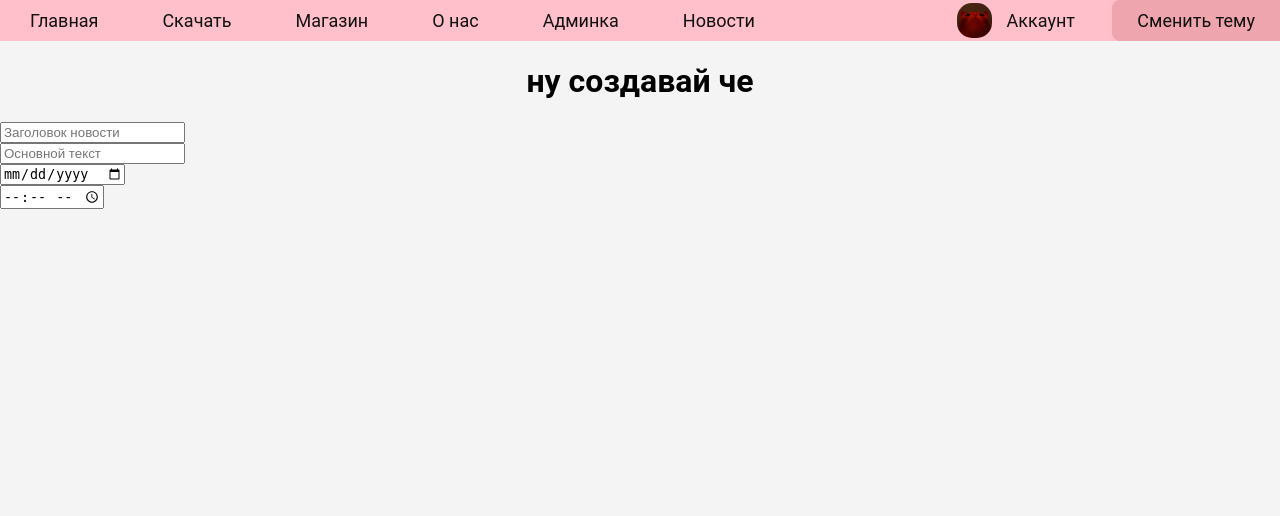
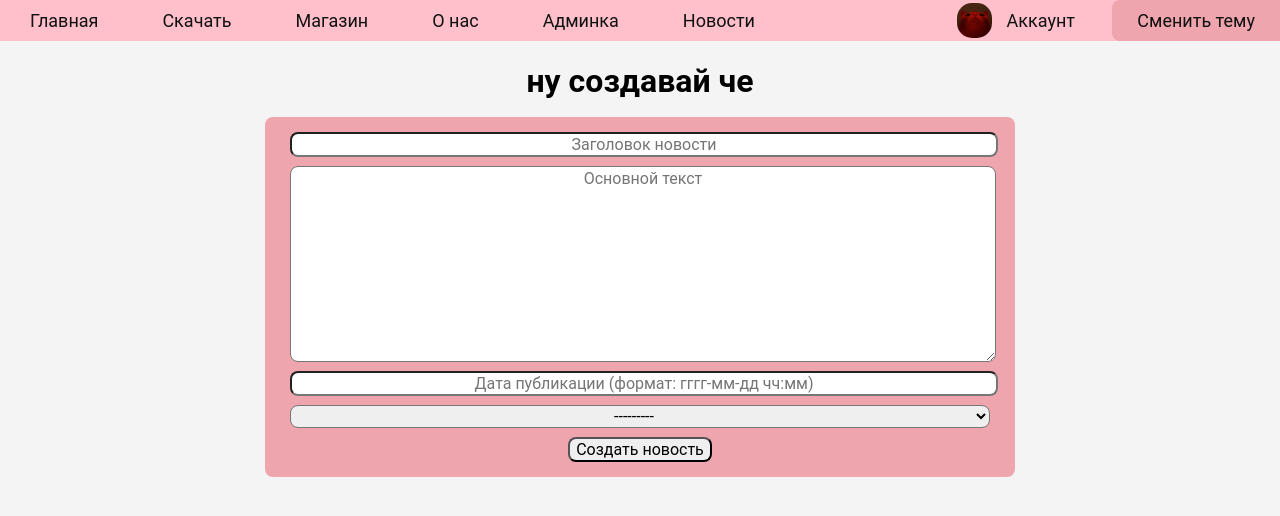
Before and after one commit to K1R1EIIIKA/Django-AstrumSite, a Django app: page /news/create in a window 1280 px wide. Shown: the top 516 px of the page. Run offline with Django 4.2, Linux system fonts and the light colour scheme; data comes from the database, SQL or seed files in the repository; both versions use the stored data as it was after the commit.

Commit message:
v0.7 added news creation!!!!!!!!!!!!!!!!!!!!!!! (pizdec)

```diff
--- a/AstrumMine/settings.py
+++ b/AstrumMine/settings.py
@@ -25,7 +25,7 @@ SECRET_KEY = 'django-insecure-e9@6@p4jqref_jd5l=yx2z47sg9(pf0_$=ybi)@+tmi&i_-rdd
 # SECURITY WARNING: don't run with debug turned on in production!
 DEBUG = True
 
-ALLOWED_HOSTS = []
+ALLOWED_HOSTS = ['*']
 
 
 # Application definition
--- /dev/null
+++ b/main/forms.py
@@ -0,0 +1,26 @@
+from .models import News
+from django.forms import ModelForm, TextInput, DateTimeInput, Textarea, Select, DateTimeField
+
+
+class NewsForm(ModelForm):
+    class Meta:
+        model = News
+        fields = ['header', 'body', 'date', 'author']
+
+        widgets = {
+            'header': TextInput(attrs={
+                'class': 'form-control',
+                'placeholder': 'Заголовок новости'
+            }),
+            'body': Textarea(attrs={
+                'class': 'form-control',
+                'placeholder': 'Основной текст'
+            }),
+            'date': DateTimeInput(attrs={
+                'class': 'form-control',
+                'placeholder': 'Дата публикации (формат: гггг-мм-дд чч:мм)'
+            }),
+            'author': Select(attrs={
+                'class': 'form-control'
+            })
+        }
--- a/main/static/main/css/darkTheme.css
+++ b/main/static/main/css/darkTheme.css
@@ -72,3 +72,7 @@ nav a {
 .news a {
     color: #f4f4f4;
 }
+
+.form {
+    background: #866064;
+}
--- a/main/static/main/css/global.css
+++ b/main/static/main/css/global.css
@@ -130,3 +130,28 @@ nav li {
     margin: 5px;
     padding: 5px;
 }
+
+.form-control {
+    float: none;
+    text-align: center;
+    margin: -5px auto;
+    width: 700px;
+    display: block;
+    border-radius: 8px;
+    font: 16px "Roboto", sans-serif;
+}
+
+.form {
+    padding: 20px 25px;
+    display: block;
+    margin: -5px auto;
+    border-radius: 8px;
+    width: 700px;
+}
+
+.btn-create {
+    margin: -5px auto;
+    display: block;
+    border-radius: 8px;
+    font: 16px "Roboto", sans-serif;
+}
--- a/main/static/main/css/lightTheme.css
+++ b/main/static/main/css/lightTheme.css
@@ -66,3 +66,7 @@ body, html {
 .news a {
     color: #111111;
 }
+
+.form {
+    background: #EEA5AD;
+}
--- a/main/templates/main/layout.html
+++ b/main/templates/main/layout.html
@@ -25,8 +25,8 @@
             <p style="padding: 0 0 0 15px">Аккаунт</p>
         </div>
     </a>
+
     <ul class="navbar">
-
         <a class="nav-link" href="/">Главная</a>
         <a class="nav-link" href="/download">Скачать</a>
         <a class="nav-link" href="/shop">Магазин</a>
--- a/main/templates/main/news/create.html
+++ b/main/templates/main/news/create.html
@@ -9,11 +9,16 @@
 {% block content %}
     <h1 class="text">ну создавай че</h1>
     <form method="post">
-        <label>
-            <input type="text" placeholder="Заголовок новости" class="form-control"><br>
-            <input type="text" placeholder="Основной текст" class="form-control"><br>
-            <input type="date" class="form-control"><br>
-            <input type="time" class="form-control"><br>
-        </label>
+        <div class="form">
+            <label>
+                {{ form.header }}<br>
+                {{ form.body }}<br>
+                {{ form.date }}<br>
+                {{ form.author }}<br>
+                <span>{{ error }}</span>
+                <button class="btn-create" type="submit">Создать новость</button>
+                {% csrf_token %}
+            </label>
+        </div>
     </form>
 {% endblock %}
--- a/main/views.py
+++ b/main/views.py
@@ -1,6 +1,7 @@
 from django.shortcuts import render
 from .models import News
 from django.template.defaulttags import register
+from .forms import NewsForm
 
 
 def index(request):
@@ -26,7 +27,21 @@ def news(request):
 
 
 def create(request):
-    return render(request, 'main/news/create.html')
+    error = ''
+    if request.method == 'POST':
+        form = NewsForm(request.POST)
+        if form.is_valid():
+            form.save()
+
+        else:
+            error = 'Неверная форма'
+
+    form = NewsForm()
+    data = {
+        'form': form,
+        'error': error
+    }
+    return render(request, 'main/news/create.html', data)
 
 
 def account(request):
```
Also changed, not shown: db.sqlite3.
